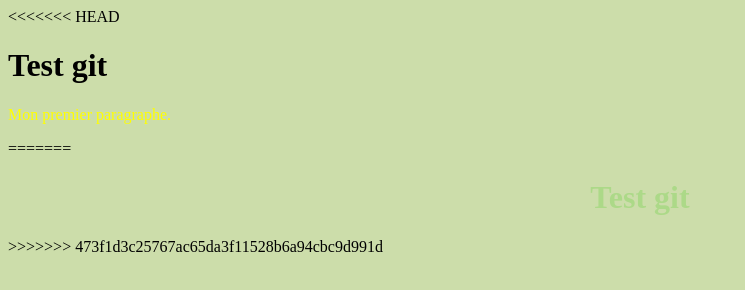
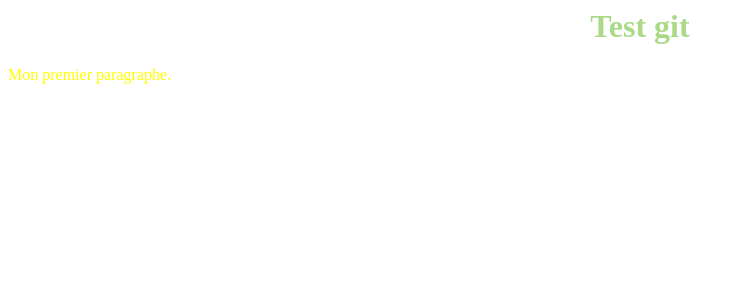
Before and after one commit to jbida/test2018, a plain HTML site: page index.html in a window 1280 px wide. Shown: the whole page, without its empty margins (0-745 px from the left). Drawn offline with Linux system fonts and the light colour scheme.

Commit message:
clean index.html

```diff
--- a/index.html
+++ b/index.html
@@ -1,14 +1,6 @@
 <html>
 
-<<<<<<< HEAD
-	<body style="background-color:#cda;">
-		<h1>Test git</h1>
-		<p style="color: yellow">
-			Mon premier paragraphe.
-		</p>
 
-	</body>
-=======
 <head>
 	<title>Index</title>
 
@@ -16,7 +8,11 @@
 <body>
 
 	<h1 style="color: #acd988; text-align: center">Test git</h1>
+
+		<p style="color: yellow">
+			Mon premier paragraphe.
+		</p>
 </body>
->>>>>>> 473f1d3c25767ac65da3f11528b6a94cbc9d991d
+
 
 </html>
```
